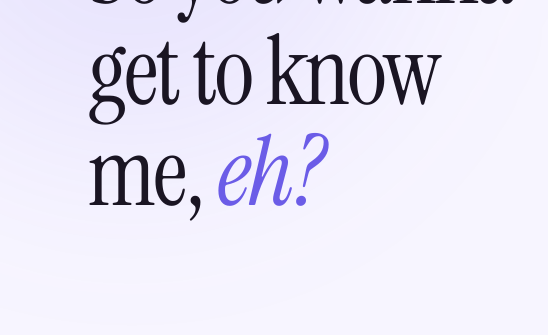
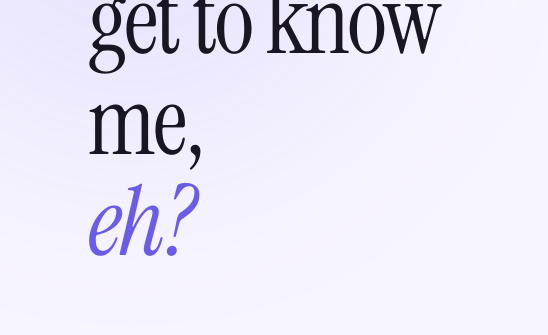
Before and after one commit to dinofavarajr/dinofavarajr, an Astro site: page /about in a window 1280 px wide. Shown: the part 316-651 px from the top of the page, 0-548 px from the left. Built offline with nearby package versions, Linux system fonts and the light colour scheme; Astro itself is replaced by a stand-in of ours.

Commit message:
Split about hero headline onto two lines
Co-Authored-By: Claude Sonnet 4.6 <noreply@anthropic.com>

```diff
--- a/src/pages/about.astro
+++ b/src/pages/about.astro
@@ -35,7 +35,7 @@ import bannerImage from '../assets/bannerimage-2.png';
               </span>
             </div>
             <h1 class="font-display text-[clamp(3rem,7.5vw,6rem)] leading-[1.05] tracking-tight text-dark">
-              So you wanna get to know me, <em class="italic text-primary">eh?</em>
+              So you wanna get to know me,<br/><em class="italic text-primary">eh?</em>
             </h1>
           </div>
 
```
